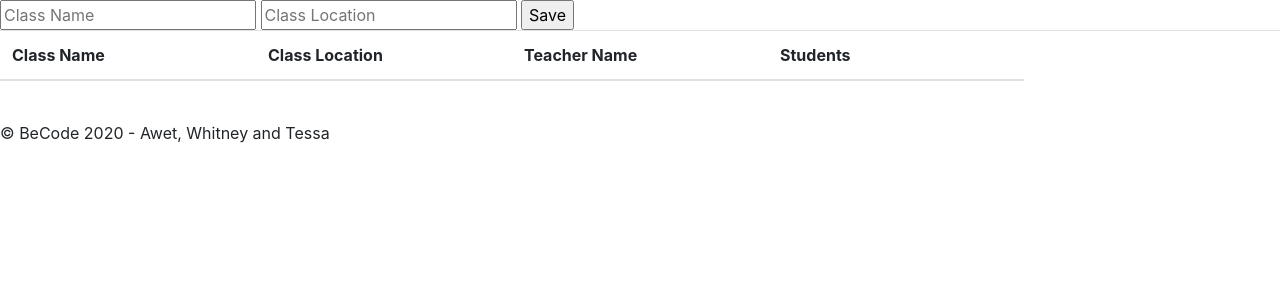
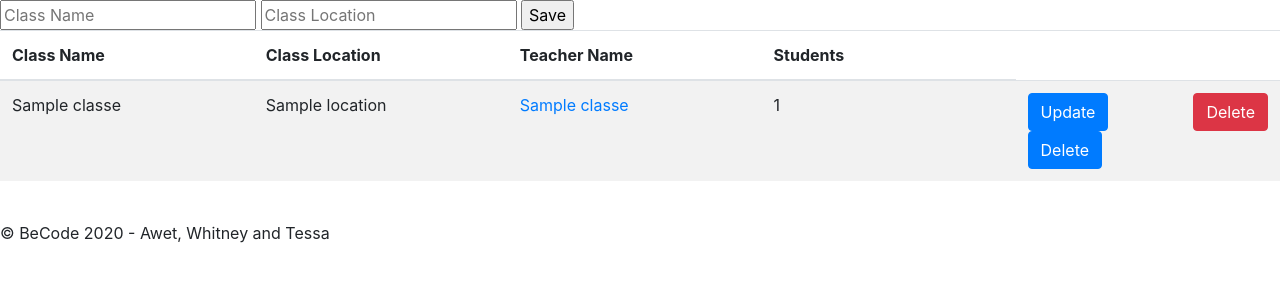
Before and after one commit to Tessakam/php-crud, a PHP site: template View/class.php in a window 1280 px wide. Shown: the part 56-356 px from the top of the page. Run offline with PHP 8.4, Linux system fonts and the light colour scheme; the template is opened without the code that fills it: most values are stand-ins (such as "Sample title", 1, 10 or a date in 2020); data that the repository does not hold is empty.

Commit message:
added update button for class view and teacher view

```diff
--- a/View/TeacherView.php
+++ b/View/TeacherView.php
@@ -28,7 +28,10 @@
                 <td><a href="?page=classId=<?php echo $teacher['class_id']?>"><?php echo $teacher['class_name']?></a></td>
                 <td><?php echo $teacher['class_location']?></td>
                 <td>
+                    <form method="post">
                     <a href="?id=<?php echo $teacher['id']?>" class="btn btn-primary">Update</a>
+                        <input type="submit" name="delete" value="Delete" class="btn btn-primary">
+                    </form>
                 </td>
                 <td>
                     <form method="post">
--- a/View/class.php
+++ b/View/class.php
@@ -16,23 +16,28 @@
         </tr>
         </thead>
         <tbody>
-        <?php foreach($classes AS $class):?>
+        <?php foreach ($classes as $class): ?>
             <tr>
-                <td><?php echo htmlspecialchars($class['name'])?></td>
-                <td><?php echo htmlspecialchars($class['location'])?></td>
-                <td><a href="?page=teacherId=<?php echo $class['teacher_id']?>"><?php echo $class['teacher_name']?></a></td>
-                <td><?php echo $class['student_num']?></td>
+                <td><?php echo htmlspecialchars($class['name']) ?></td>
+                <td><?php echo htmlspecialchars($class['location']) ?></td>
                 <td>
-                    <a href="?id=<?php echo $class['id']?>" class="btn btn-primary">Update</a>
+                    <a href="?page=teacherId=<?php echo $class['teacher_id'] ?>"><?php echo $class['teacher_name'] ?></a>
+                </td>
+                <td><?php echo $class['student_num'] ?></td>
+                <td>
+                    <form method="post">
+                        <a href="?id=<?php echo $class['id'] ?>" class="btn btn-primary">Update</a>
+                        <input type="submit" name="delete" value="Delete" class="btn btn-primary">
+                    </form>
                 </td>
                 <td>
                     <form method="post">
-                        <input type="hidden" name="id" value="<?php echo $class['id']?>"/>
+                        <input type="hidden" name="id" value="<?php echo $class['id'] ?>"/>
                         <input type="submit" name="delete" value="Delete" class="btn btn-danger">
                     </form>
                 </td>
             </tr>
-        <?php endforeach;?>
+        <?php endforeach; ?>
         </tbody>
     </table>
 <?php include 'View/includes/footer.php' ?>
```
